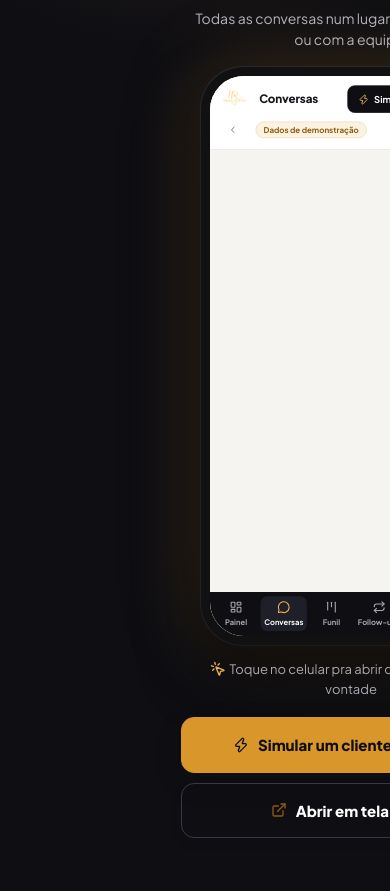
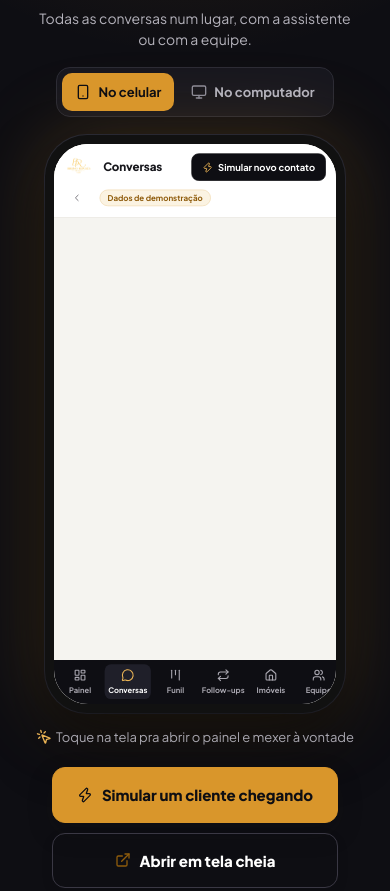
Before and after one commit to Marcel0gs/bruno-repoles-atendimento, a plain HTML site: page index.html in a window 390 px wide. Shown: the part 6220-7111 px from the top of the page. Drawn offline with Linux system fonts and the light colour scheme.

Commit message:
Bruno Repolês: painel centralizado no celular e escolha entre ver o exemplo no celular ou no computador

```diff
--- a/index.html
+++ b/index.html
@@ -203,7 +203,16 @@
 .painel-acoes{display:flex;gap:12px;flex-wrap:wrap;margin-top:22px;align-items:center}
 .painel-acoes .dica{font-size:13.5px;color:#a9a7b0;display:flex;gap:7px;align-items:center}
 .painel-acoes .dica .ic{color:var(--gold-2)}
-.painel-movel{display:none}
+.painel-dir{min-width:0}
+.painel-dir .chips-painel,.painel-dir .desc-p{display:none}
+.modos{display:flex;gap:4px;width:max-content;max-width:100%;margin:0 auto 18px;padding:5px;background:#17171f;border:1px solid #2c2c36;border-radius:14px}
+.modos button{display:inline-flex;align-items:center;gap:7px;padding:9px 15px;border-radius:10px;font-weight:700;font-size:13.5px;color:#b4b2bb;transition:background .2s,color .2s}
+.modos button .ic{color:#8e8c97}
+.modos button.on{background:var(--gold);color:var(--ink)}
+.modos button.on .ic{color:var(--ink)}
+.prev{display:none}
+#painel-dir[data-modo=desktop] .prev-desk,#painel-dir[data-modo=mobile] .prev-cel{display:block;animation:troca .35s ease}
+@keyframes troca{from{opacity:0;transform:translateY(8px)}to{opacity:1;transform:none}}
 .chips-painel{display:flex;gap:8px;overflow-x:auto;scrollbar-width:none;margin:0 -16px;padding:2px 16px 14px}
 .chips-painel::-webkit-scrollbar{display:none}
 .chip-p{display:inline-flex;align-items:center;gap:7px;white-space:nowrap;padding:9px 14px;border-radius:99px;border:1px solid #33313b;color:#c9c7d0;font-size:13.5px;font-weight:700;background:#17171f;transition:background .2s,color .2s,border-color .2s}
@@ -213,11 +222,11 @@
 .desc-p{font-size:14px;color:#b4b2bb;text-align:center;min-height:42px;max-width:320px;margin:2px auto 16px}
 .cel-painel{width:min(300px,100%);margin:0 auto;background:#111;border-radius:42px;padding:9px;box-shadow:0 30px 60px rgba(0,0,0,.5),0 0 0 1px #2c2c36,0 0 80px rgba(217,150,43,.25)}
 .tela-p{position:relative;height:560px;border-radius:34px;overflow:hidden;background:#f5f4f0}
-.tela-p iframe{position:absolute;top:0;left:0;width:390px;border:0;transform-origin:0 0;pointer-events:none}
-.toque-p{position:absolute;inset:0;z-index:2}
-.dica-p{text-align:center;font-size:13px;color:#a9a7b0;margin:14px auto 0;max-width:300px}
+.tela-p iframe{position:absolute;top:0;left:0;width:390px;border:0;transform-origin:0 0}
+.toque-p,.toque-d{position:absolute;inset:0;z-index:2;display:none}
+.dica-p{text-align:center;font-size:13px;color:#a9a7b0;margin:14px auto 0;max-width:520px}
 .dica-p .ic{color:var(--gold-2);display:inline-block;vertical-align:-3px;margin-right:4px}
-.acoes-p{display:grid;gap:10px;max-width:340px;margin:18px auto 0}
+.acoes-p{display:flex;flex-wrap:wrap;justify-content:center;gap:10px;margin:20px auto 0}
 .acoes-p .btn{justify-content:center}
 
 /* Follow-up */
@@ -332,7 +341,7 @@
   .notif.sai{opacity:0;transform:translateY(-10px) scale(.97)}
   .atend-grade{grid-template-columns:minmax(0,1fr) 360px}
   .lado-equipe{grid-column:1/-1;grid-template-columns:1fr 1fr}
-  .painel-grade{grid-template-columns:1fr}
+  .painel-grade{grid-template-columns:minmax(0,1fr)}
   .abas{grid-template-columns:repeat(3,1fr)}
   .proc{grid-template-columns:1fr 1fr}
 }
@@ -382,7 +391,12 @@
   .comp-linha .sim::before{content:"Com a assistente";color:#13784a}
   .comp-linha .sim{background:#eaf7ef;border-top:1px solid #cdebd8;border-left:0}
   .painel-desk{display:none}
-  .painel-movel{display:block}
+  .painel-dir .chips-painel{display:flex}
+  .painel-dir .desc-p{display:block}
+  .modos button{padding:9px 13px;font-size:13px}
+  .janela iframe,.tela-p iframe{pointer-events:none}
+  .toque-p,.toque-d{display:block}
+  .acoes-p{display:grid;max-width:340px}
   .fu{grid-template-columns:1fr;gap:34px}
   .simu{grid-template-columns:1fr}
   .barras .bl{grid-template-columns:1fr;gap:6px}
@@ -546,17 +560,7 @@
       <button class="aba" data-h="imoveis"><svg class="ic"><use href="#i-house"/></svg><span><b>Imóveis</b><small>O estoque do site e os mais pedidos</small></span></button>
       <button class="aba" data-h="equipe"><svg class="ic"><use href="#i-users"/></svg><span><b>Equipe e rodízio</b><small>Lead pro corretor da vez e o desempenho de cada um</small></span></button>
     </div>
-    <div class="painel-desk">
-      <div class="moldura">
-        <div class="barra"><i></i><i></i><i></i><span>painel.brunorepolesimoveis.com.br</span></div>
-        <div class="janela" id="janela"><iframe id="frame" src="crm/#painel" title="Painel de demonstração" loading="lazy"></iframe></div>
-      </div>
-      <div class="painel-acoes">
-        <a class="btn" href="crm/?simular#conversas" style="background:var(--gold);border-color:var(--gold);color:var(--ink)"><svg class="ic ic-sm" style="color:var(--ink)"><use href="#i-zap"/></svg>Simular um cliente chegando</a>
-        <a class="btn btn-claro" href="crm/" style="background:transparent;color:#fff;border-color:#3a3844"><svg class="ic ic-sm"><use href="#i-external-link"/></svg>Abrir em tela cheia</a>
-      </div>
-    </div>
-    <div class="painel-movel">
+    <div class="painel-dir" id="painel-dir" data-modo="desktop">
       <div class="chips-painel" id="chips-p">
         <button class="chip-p on" data-h="painel" data-d="Contatos do dia, horários de pico, origem dos leads e o funil do mês."><svg class="ic"><use href="#i-bar-chart-3"/></svg>Painel</button>
         <button class="chip-p" data-h="conversas" data-d="Todas as conversas num lugar, com a assistente ou com a equipe."><svg class="ic"><use href="#i-message-circle"/></svg>Conversas</button>
@@ -566,13 +570,25 @@
         <button class="chip-p" data-h="equipe" data-d="O lead vai pro corretor da vez, e vocês veem o desempenho de cada um."><svg class="ic"><use href="#i-users"/></svg>Equipe</button>
       </div>
       <p class="desc-p" id="desc-p">Contatos do dia, horários de pico, origem dos leads e o funil do mês.</p>
+      <div class="modos" role="group" aria-label="Escolha como ver o exemplo">
+        <button data-m="mobile"><svg class="ic ic-sm"><use href="#i-smartphone"/></svg><span class="longo">Ver exemplo no celular</span><span class="curto">No celular</span></button>
+        <button data-m="desktop"><svg class="ic ic-sm"><use href="#i-monitor"/></svg><span class="longo">Ver exemplo no computador</span><span class="curto">No computador</span></button>
+      </div>
+      <div class="prev prev-desk">
+        <div class="moldura">
+          <div class="barra"><i></i><i></i><i></i><span>painel.brunorepolesimoveis.com.br</span></div>
+          <div class="janela" id="janela"><iframe id="frame" src="crm/#painel" title="Painel de demonstração no computador" loading="lazy"></iframe><a class="toque-d" href="crm/#painel" aria-label="Abrir o painel em tela cheia"></a></div>
+        </div>
+      </div>
+      <div class="prev prev-cel">
         <div class="cel-painel">
           <div class="tela-p" id="tela-p">
-          <iframe id="frame-m" src="crm/#painel" title="Painel no celular" loading="lazy" tabindex="-1"></iframe>
+            <iframe id="frame-m" src="crm/#painel" title="Painel de demonstração no celular" loading="lazy"></iframe>
             <a class="toque-p" id="toque-p" href="crm/#painel" aria-label="Abrir o painel em tela cheia"></a>
           </div>
         </div>
-      <p class="dica-p"><svg class="ic ic-sm"><use href="#i-mouse-pointer-click"/></svg>Toque no celular pra abrir o painel e mexer à vontade</p>
+      </div>
+      <p class="dica-p"><svg class="ic ic-sm"><use href="#i-mouse-pointer-click"/></svg><span class="longo">Pode clicar e mexer: é o painel de verdade, com dados de demonstração</span><span class="curto">Toque na tela pra abrir o painel e mexer à vontade</span></p>
       <div class="acoes-p">
         <a class="btn" href="crm/?simular#conversas" style="background:var(--gold);border-color:var(--gold);color:var(--ink)"><svg class="ic ic-sm" style="color:var(--ink)"><use href="#i-zap"/></svg>Simular um cliente chegando</a>
         <a class="btn btn-claro" href="crm/" style="background:transparent;color:#fff;border-color:#3a3844"><svg class="ic ic-sm"><use href="#i-external-link"/></svg>Abrir em tela cheia</a>
@@ -781,36 +797,44 @@
 const ioCel = new IntersectionObserver(es => { if (es[0].isIntersecting) { toca(0); ioCel.disconnect(); } }, { threshold: .35 });
 ioCel.observe(document.querySelector('.celular'));
 
-/* ---------- Painel embutido ---------- */
+/* ---------- Painel: abas e escolha entre celular e computador ---------- */
 const frame = document.getElementById('frame'), janela = document.getElementById('janela');
-function escala() { if (!janela.offsetWidth) return; const s = janela.offsetWidth / 1366; frame.style.transform = `scale(${s})`; janela.style.height = 860 * s + 'px'; }
-addEventListener('resize', escala); escala();
-document.querySelectorAll('.aba').forEach(a => a.onclick = () => {
-  document.querySelectorAll('.aba').forEach(x => x.classList.toggle('on', x === a));
-  frame.src = 'crm/#' + a.dataset.h;
-});
-
-/* ---------- Painel no celular ---------- */
 const frameM = document.getElementById('frame-m'), telaP = document.getElementById('tela-p');
-function escalaM() { if (!telaP.offsetWidth) return; const s = telaP.offsetWidth / 390; frameM.style.transform = `scale(${s})`; frameM.style.height = telaP.offsetHeight / s + 'px'; }
-addEventListener('resize', escalaM); escalaM();
-const chipsP = [...document.querySelectorAll('.chip-p')];
-function mostraP(c) {
-  chipsP.forEach(x => x.classList.toggle('on', x === c));
-  frameM.src = 'crm/#' + c.dataset.h;
-  document.getElementById('toque-p').href = 'crm/#' + c.dataset.h;
+const dirP = document.getElementById('painel-dir');
+function escala() {
+  if (janela.offsetWidth) { const s = janela.offsetWidth / 1366; frame.style.transform = `scale(${s})`; janela.style.height = 860 * s + 'px'; }
+  if (telaP.offsetWidth) { const s = telaP.offsetWidth / 390; frameM.style.transform = `scale(${s})`; frameM.style.height = telaP.offsetHeight / s + 'px'; }
+}
+addEventListener('resize', escala);
+function modo(m) {
+  dirP.dataset.modo = m;
+  document.querySelectorAll('.modos button').forEach(b => b.classList.toggle('on', b.dataset.m === m));
+  requestAnimationFrame(escala);
+}
+document.querySelectorAll('.modos button').forEach(b => b.onclick = () => modo(b.dataset.m));
+modo(innerWidth <= 820 ? 'mobile' : 'desktop');
+const abasP = [...document.querySelectorAll('.aba')], chipsP = [...document.querySelectorAll('.chip-p')];
+function tela(h) {
+  abasP.forEach(x => x.classList.toggle('on', x.dataset.h === h));
+  chipsP.forEach(x => x.classList.toggle('on', x.dataset.h === h));
+  frame.src = 'crm/#' + h; frameM.src = 'crm/#' + h;
+  document.querySelectorAll('.toque-p,.toque-d').forEach(a => a.href = 'crm/#' + h);
+  const c = chipsP.find(x => x.dataset.h === h);
+  if (c) {
     document.getElementById('desc-p').textContent = c.dataset.d;
     const fila = document.getElementById('chips-p');
     fila.scrollTo({ left: c.offsetLeft - fila.clientWidth / 2 + c.offsetWidth / 2, behavior: 'smooth' });
   }
+}
 let tour = null, vistoP = false;
-chipsP.forEach(c => c.onclick = () => { clearInterval(tour); mostraP(c); });
+abasP.forEach(a => a.onclick = () => tela(a.dataset.h));
+chipsP.forEach(c => c.onclick = () => { clearInterval(tour); tela(c.dataset.h); });
 new IntersectionObserver(es => {
-  if (es[0].isIntersecting && !vistoP && telaP.offsetWidth) {
-    vistoP = true; escalaM();
-    let i = 0; tour = setInterval(() => { i = (i + 1) % chipsP.length; mostraP(chipsP[i]); if (i === chipsP.length - 1) clearInterval(tour); }, 4200);
+  if (es[0].isIntersecting && !vistoP && innerWidth <= 820) {
+    vistoP = true; escala();
+    let i = 0; tour = setInterval(() => { i = (i + 1) % chipsP.length; tela(chipsP[i].dataset.h); if (i === chipsP.length - 1) clearInterval(tour); }, 4200);
   }
-}, { threshold: .4 }).observe(document.querySelector('.cel-painel'));
+}, { threshold: .3 }).observe(dirP);
 
 /* ---------- Notificações girando no celular ---------- */
 const notifs = [...document.querySelectorAll('.notif')];
```
Also changed, not shown: assets/icones.js. Lines whose indentation alone changed are shown as unchanged.
